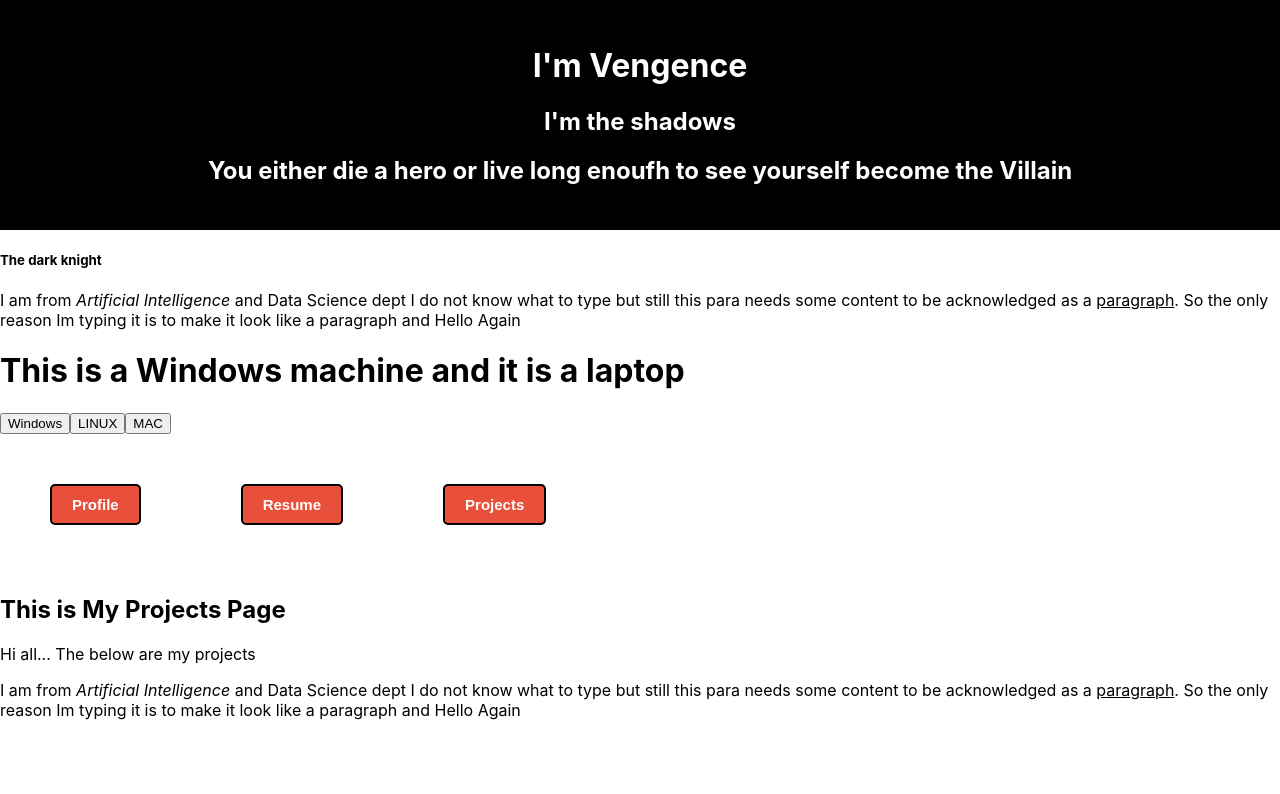
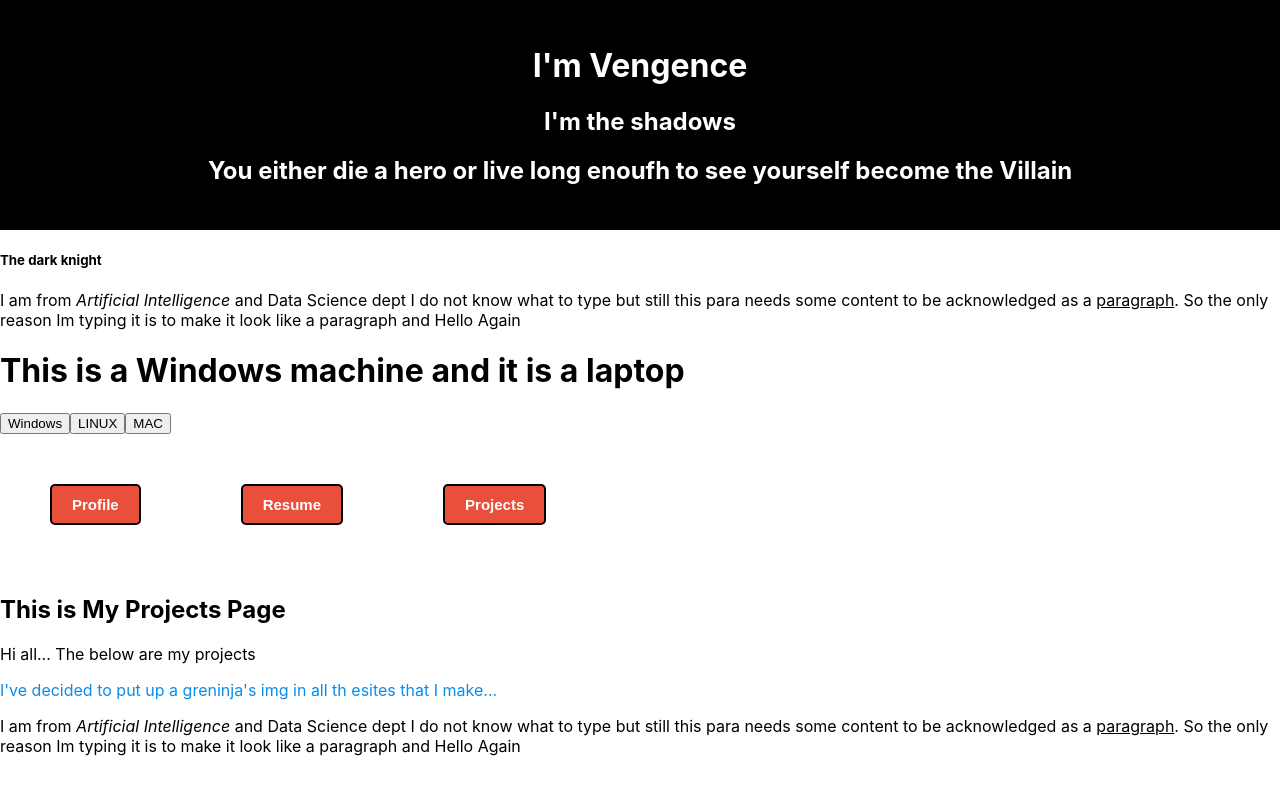
Before and after one commit to Siddhartha-Devan/React_New, a React (Create React App) app: page /Projects in a window 1280 px wide. Shown: the top 794 px of the page. Built offline with nearby package versions, Linux system fonts and the light colour scheme.

Commit message:
after greninja announcement

```diff
--- a/src/App.css
+++ b/src/App.css
@@ -51,7 +51,9 @@
   transition-duration: 0.2s;
 }
 
-
+.greninja_text {
+  color: rgb(11, 140, 232);
+}
 
 @keyframes App-logo-spin {
   from {
--- a/src/Components/Projects.js
+++ b/src/Components/Projects.js
@@ -1,8 +1,13 @@
+
 const Projects = () => {
     return(
         <div>
             <h2>This is My Projects Page</h2>
             <p>Hi all... The below are my projects</p>
+
+            <p className="greninja_text">
+                I've decided to put up a greninja's img in all th esites that I make...
+            </p>
         </div>
     )
 };
```
